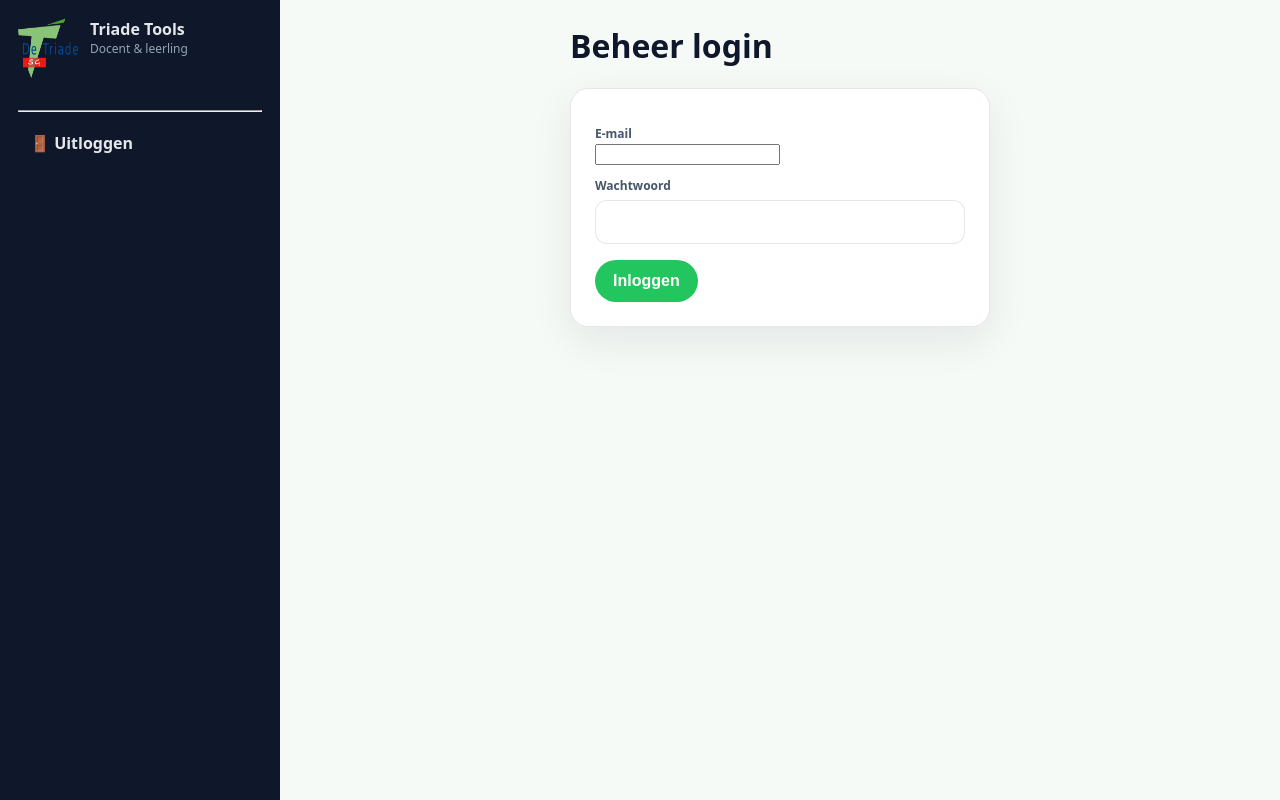
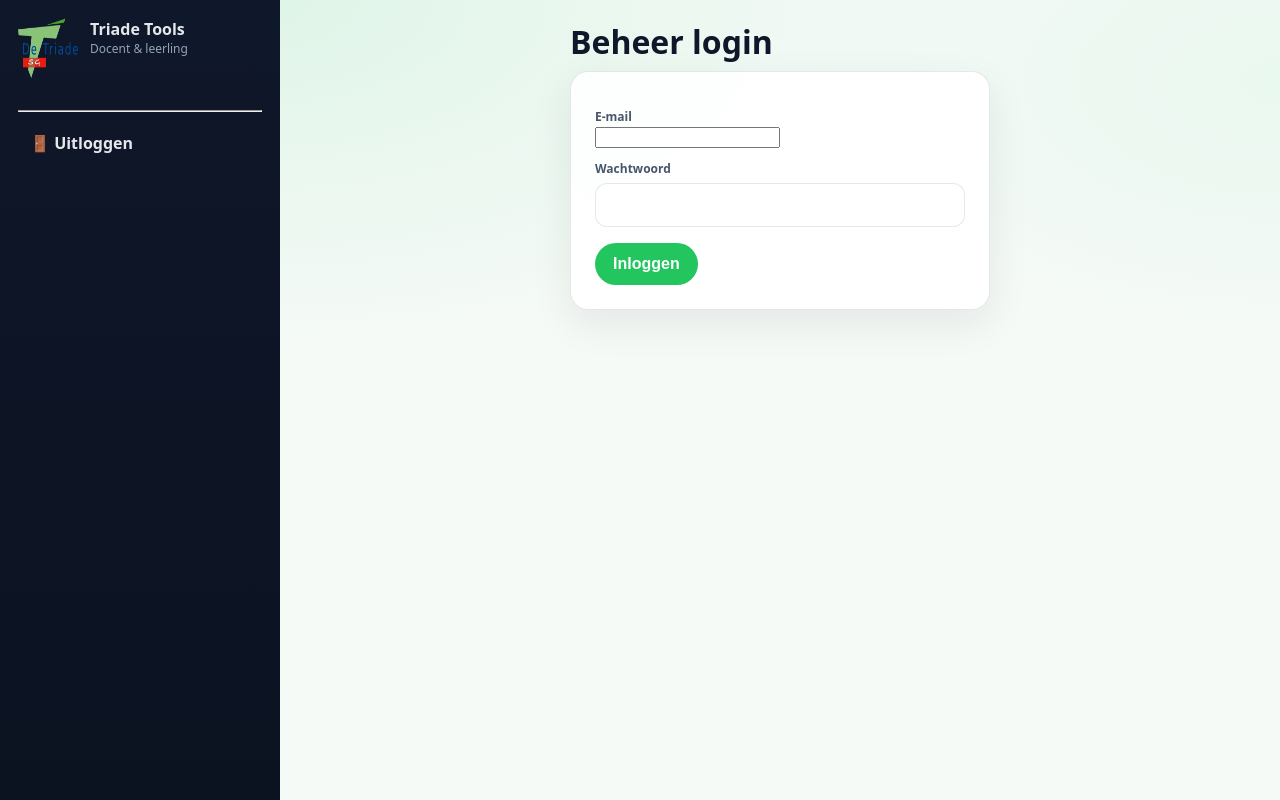
Before and after one commit to tnieuweboer-prog/mediawize, a Flask app: page /admin/login in a window 1280 px wide. Run offline with Flask 3, Linux system fonts and the light colour scheme.

Commit message:
Update app.css 5

```diff
--- a/static/css/app.css
+++ b/static/css/app.css
@@ -21,18 +21,32 @@
   --radius: 18px;
 }
 
+h1{
+  font-size: 32px;
+  line-height: 1.1;
+  margin-bottom: 12px;
+}
+
+p{
+  max-width: 72ch;
+}
+
 *{ box-sizing:border-box; }
 
 body{
   margin:0;
   font-family: system-ui, -apple-system, Segoe UI, Roboto, Arial, sans-serif;
-  background:var(--bg);
+  background:
+    radial-gradient(1200px 600px at 20% 0%, #dff5e8 0%, transparent 60%),
+    radial-gradient(900px 500px at 100% 10%, #e9f8ef 0%, transparent 55%),
+    #f6faf7;
   color:var(--text);
 }
 
 .app{
   display:flex;
   min-height:100vh;
+  background: transparent;
 }
 
 /* ---------- Topbar (mobile) ---------- */
@@ -72,12 +86,14 @@ body{
 /* ---------- Sidebar ---------- */
 .sidebar{
   width:280px;
-  background:var(--sidebar);
+  background:
+    linear-gradient(180deg, #0f172a 0%, #0b1220 100%);
   color:var(--sidebar-text);
   padding:18px;
   display:flex;
   flex-direction:column;
 }
+
 
 .logo{
   display:flex;
@@ -122,12 +138,14 @@ body{
 }
 
 .card{
-  background:var(--card);
-  border-radius:var(--radius);
-  border:1px solid var(--border);
+  background: var(--card);
+  border-radius: var(--radius);
+  border: 1px solid var(--border);
   padding:24px;
   box-shadow: var(--shadow);
+  backdrop-filter: blur(6px);
 }
+
 
 @media (max-width: 900px){
   .card{
```
